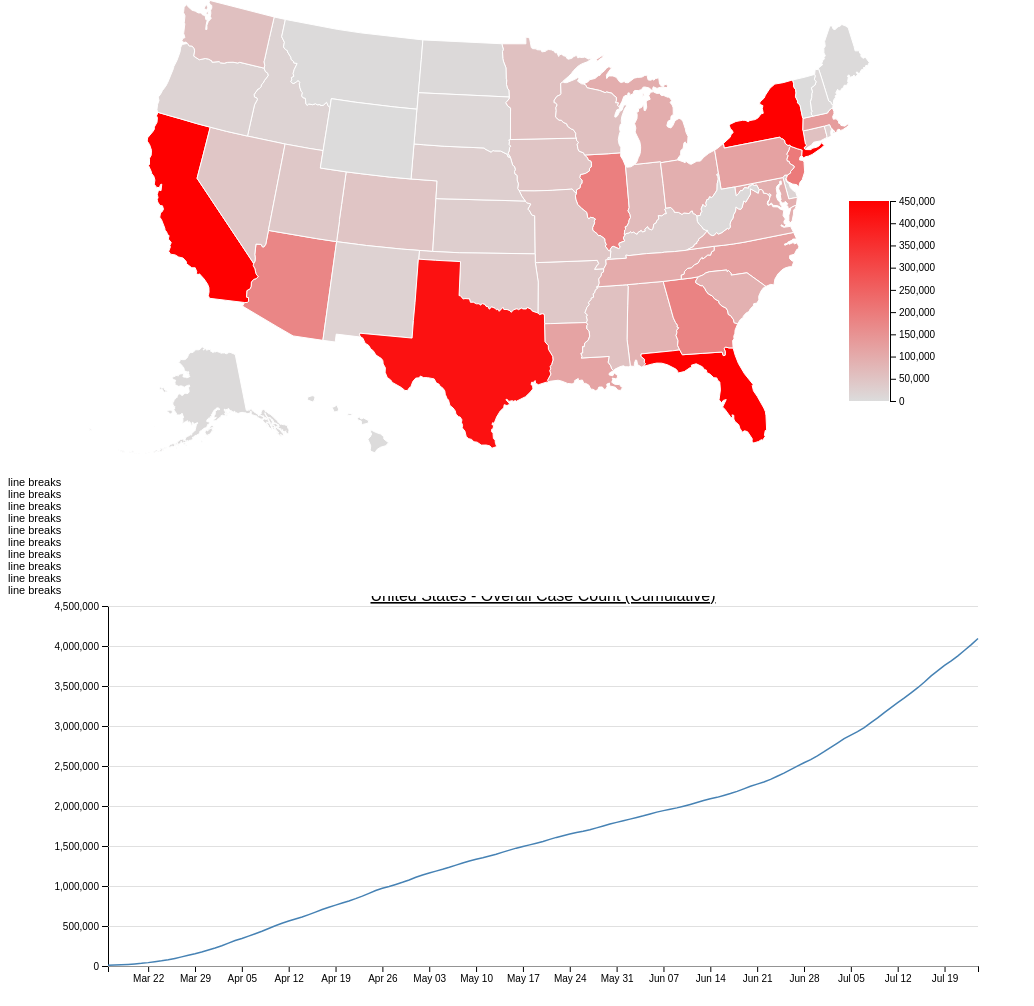
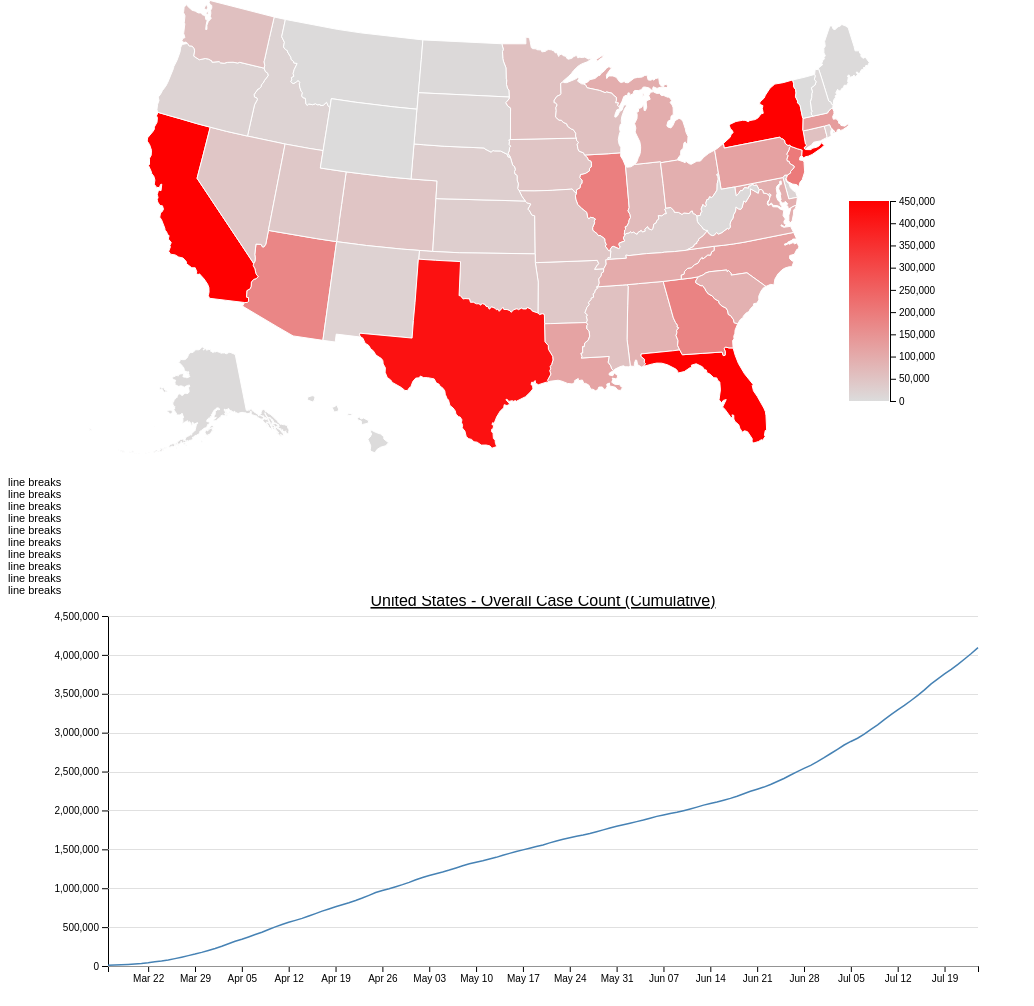
Before and after one commit to ujjalsaha/ujjalsaha.github.io, a plain HTML site: page index.html in a window 1280 px wide. Shown: the part 154-1160 px from the top of the page, without its empty margins (0-1034 px from the left). Drawn offline with nearby package versions, Linux system fonts and the light colour scheme.

Commit message:
Update index.html

```diff
--- a/index.html
+++ b/index.html
@@ -261,7 +261,7 @@ svg.selectAll("path")
 </script>
 <script>
     // set the dimensions and margins of the graph
-    var margin = {top: 10, right: 30, bottom: 30, left: 100},
+    var margin = {top: 20, right: 30, bottom: 30, left: 100},
         width = 1000 - margin.left - margin.right,
         height = 400 - margin.top - margin.bottom;
 
```
